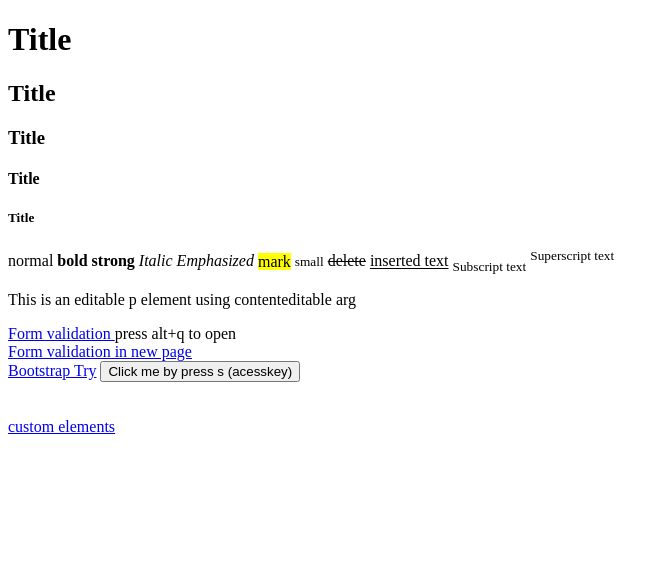
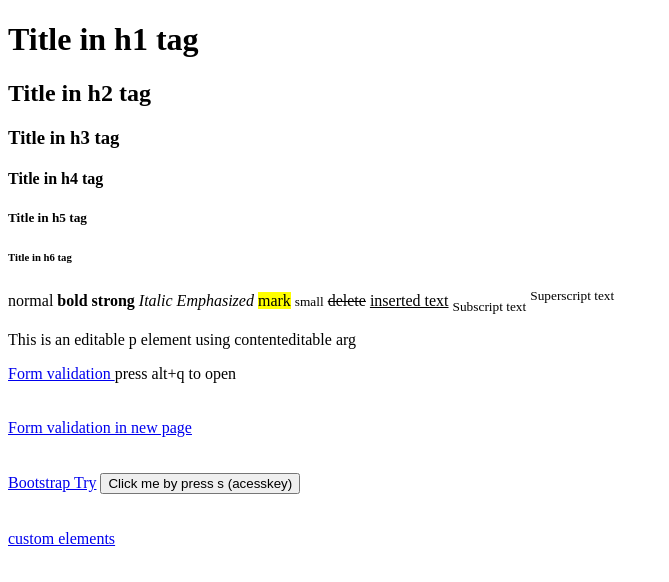
Before and after one commit to santhosh101066/htmltraining, a plain HTML site: page index.html in a window 1280 px wide. Shown: the whole page, without its empty margins (0-669 px from the left). Drawn offline with Linux system fonts and the light colour scheme.

Commit message:
customelement

```diff
--- a/index.html
+++ b/index.html
@@ -7,17 +7,18 @@
     <title>Document</title>
 </head>
 <body>
-    <h1>Title</h1>
-    <h2>Title</h2>
-    <h3>Title</h3>
-    <h4>Title</h4>
-    <h5>Title</h5>
+    <h1>Title in h1 tag</h1>
+    <h2>Title in h2 tag</h2>
+    <h3>Title in h3 tag</h3>
+    <h4>Title in h4 tag</h4>
+    <h5>Title in h5 tag</h5>
+    <h6>Title in h6 tag</h6>
     <p>normal <b>bold</b>  <strong>strong</strong> <i>Italic</i> <em>Emphasized</em>
     <mark>mark</mark> <small>small</small> <del>delete</del> <ins>inserted text</ins>
     <sub>Subscript text</sub>   <sup>Superscript text</sup></p>
     <p contenteditable> This is an editable p element using contenteditable arg</p>
-        <a accesskey="q" href="formvalidation.html">Form validation </a>press alt+q to open <br>
-        <a href="formvalidation.html" target="_blank" rel="noopener noreferrer"> Form validation in new page</a><br>
+        <a accesskey="q" href="formvalidation.html">Form validation </a>press alt+q to open <br><br><br>
+        <a  title="Test" href="formvalidation.html" target="_blank" rel="noopener noreferrer"> Form validation in new page</a><br><br><br>
         <a href="bootstrapexample.html">Bootstrap Try</a>
         <button accesskey="s">Click me by press s (acesskey)</button><br><br><br>
 
```
Also changed, not shown: customelement.html (+4 -2 lines).
